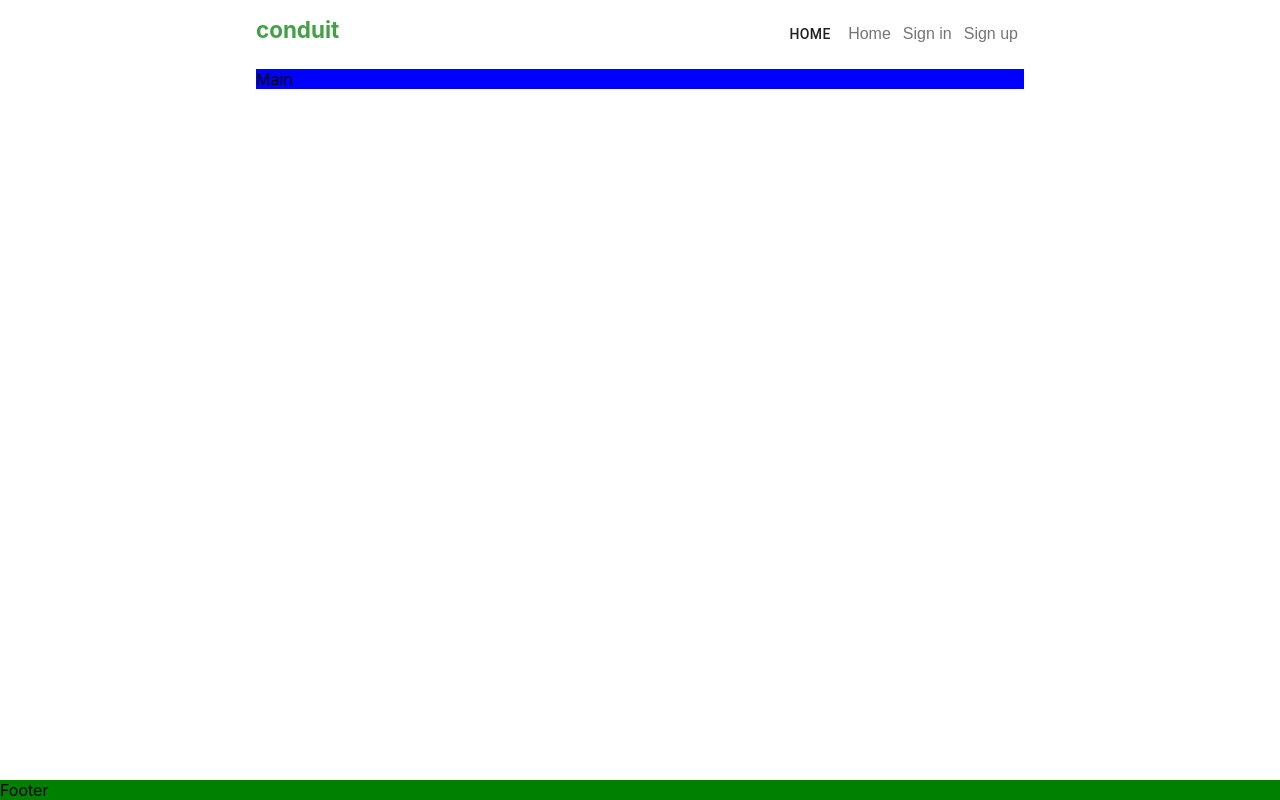
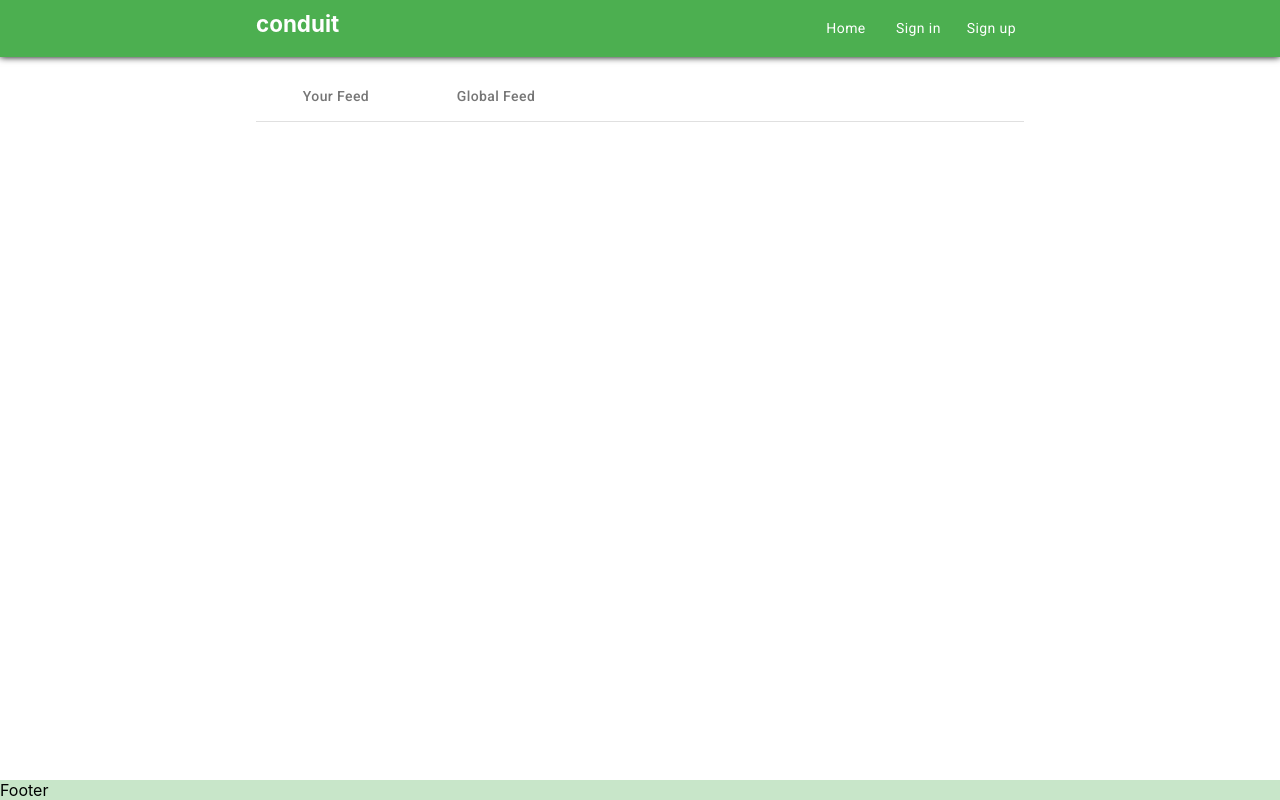
Before and after one commit to alexander-zevin/realworld, a React (Create React App) app: page / in a window 1280 px wide. Built offline with nearby package versions, Linux system fonts and the light colour scheme.

Commit message:
add tabs

```diff
--- a/public/index.html
+++ b/public/index.html
@@ -24,6 +24,7 @@
       work correctly both with client-side routing and a non-root public URL.
       Learn how to configure a non-root public URL by running `npm run build`.
     -->
+    <link rel="stylesheet" href="https://fonts.googleapis.com/css?family=Roboto:300,400,500,700&display=swap" />
     <title>realworld</title>
   </head>
   <body>
--- a/src/App.tsx
+++ b/src/App.tsx
@@ -1,19 +1,17 @@
 import React from 'react'
 import Header from "./components/Header/Header";
-import {AppRoot, CentralBox} from "./AppStyles";
+import {AppRoot} from "./AppStyles";
 import Main from "./components/Main/Main";
 import Footer from "./components/Footer/Footer";
 
 const App = () => {
-  return (
-    <AppRoot>
-        <CentralBox>
+    return (
+        <AppRoot>
             <Header/>
             <Main/>
-        </CentralBox>
-        <Footer/>
-    </AppRoot>
-  )
+            <Footer/>
+        </AppRoot>
+    )
 }
 
 export default App
--- a/src/AppStyles.ts
+++ b/src/AppStyles.ts
@@ -1,14 +1,8 @@
 import styled from "styled-components";
 
 export const AppRoot = styled.div`
-	width: 100vw;
-  height: 100vh;
-  display: flex;
-  flex-direction: column;
-  align-items: center;
+    height: 100vh;
+    display: flex;
+    flex-direction: column;
+    align-items: center;
 `;
-
-export const CentralBox = styled.div`
-	width: 60%;
-	flex-grow: 1;
-`;
--- a/src/components/Footer/FooterStyles.ts
+++ b/src/components/Footer/FooterStyles.ts
@@ -1,6 +1,7 @@
 import styled from "styled-components";
+import {green} from "@material-ui/core/colors";
 
 export const FooterRoot = styled.footer`
-	background-color: green;
+	background-color: ${green[100]};
 	width: 100%;
 `;
--- a/src/components/Header/Header.tsx
+++ b/src/components/Header/Header.tsx
@@ -1,16 +1,15 @@
 import React from 'react'
-import {HeaderRoot, NavBtn, Navigation, Title} from "./HeaderStyles";
-import {Button} from "@material-ui/core";
+import {HeaderRoot, Navigation, Title} from "./HeaderStyles";
+import {StyledButton} from "../common/styles";
 
 const Header = () => {
     return (
         <HeaderRoot>
             <Title>conduit</Title>
             <Navigation>
-            <Button>Home</Button>
-            <NavBtn>Home</NavBtn>
-            <NavBtn>Sign in</NavBtn>
-            <NavBtn>Sign up </NavBtn>
+                <StyledButton>Home</StyledButton>
+                <StyledButton>Sign in</StyledButton>
+                <StyledButton>Sign up</StyledButton>
             </Navigation>
         </HeaderRoot>
     )
--- a/src/components/Header/HeaderStyles.ts
+++ b/src/components/Header/HeaderStyles.ts
@@ -1,28 +1,26 @@
 import styled from "styled-components";
+import {green} from "@material-ui/core/colors";
 
 export const HeaderRoot = styled.header`
-	padding: 16px 0;
+	padding: 10px 0;
 	display: flex;
 	justify-content: space-between;
+	background-color: ${green[500]};
+	align-self: stretch;
+	padding: 10px 20%;
+	position: static;
+	box-shadow: 0 0 7px 0 rgba(0, 0, 0, 1);
+	margin-bottom: 16px;
 `;
 
 export const Title = styled.span`
 	font-size: 1.4em;
 	font-weight: bold;
-	color: #43a047;
+	color: white;
 `;
 
 export const Navigation = styled.nav`
-
+	display: flex;
+	justify-content: space-between;
+	flex-basis: 210px;
 `;
-
-export const NavBtn = styled.button`
-	background-color: transparent;
-	border: none;
-	outline: none;
-	font-size: 1em;
-	color: #757575;
-	&:hover {
-		color: #212121;
-	}
-`;
--- a/src/components/Main/Main.tsx
+++ b/src/components/Main/Main.tsx
@@ -1,12 +1,32 @@
 import React from 'react'
 import {MainRoot} from "./MainStyles";
+import Tabs from '@material-ui/core/Tabs';
+import {Tab} from "@material-ui/core";
+import Divider from '@material-ui/core/Divider';
 
 const Main = () => {
-  return (
-    <MainRoot>
-        Main
-    </MainRoot>
-  )
+
+    const [value, setValue] = React.useState(2);
+
+    const handleChange = (event: React.ChangeEvent<{}>, newValue: number) => {
+        setValue(newValue);
+    };
+
+    return (
+        <MainRoot>
+            <Tabs
+                value={value}
+                indicatorColor="primary"
+                textColor="primary"
+                onChange={handleChange}
+                aria-label="disabled tabs example"
+            >
+                <Tab label="Your Feed"/>
+                <Tab label="Global Feed"/>
+            </Tabs>
+            <Divider/>
+        </MainRoot>
+    )
 }
 
 export default Main
--- a/src/components/Main/MainStyles.ts
+++ b/src/components/Main/MainStyles.ts
@@ -1,6 +1,6 @@
 import styled from "styled-components";
 
 export const MainRoot = styled.main`
-	background-color: blue;
 	flex-grow: 1;
+	width: 60%;
 `;
--- /dev/null
+++ b/src/components/common/styles.ts
@@ -0,0 +1,9 @@
+import withStyles from "@material-ui/core/styles/withStyles";
+import {Button} from "@material-ui/core";
+
+export const StyledButton = withStyles({
+    label: {
+        fontWeight: 'normal',
+        color: "white"
+    },
+})(Button);
--- a/src/index.tsx
+++ b/src/index.tsx
@@ -3,7 +3,7 @@ import ReactDOM from 'react-dom';
 import './index.css';
 import App from './App';
 import * as serviceWorker from './serviceWorker';
-import {ThemeProvider} from "styled-components";
+import {ThemeProvider} from '@material-ui/core/styles';
 import theme from "./theme";
 
 ReactDOM.render(
--- a/src/theme.ts
+++ b/src/theme.ts
@@ -1,17 +1,17 @@
 import {createMuiTheme, Theme} from "@material-ui/core";
-import {indigo} from "@material-ui/core/colors";
+import {green} from "@material-ui/core/colors";
 
 const theme: Theme = createMuiTheme({
-		palette: {
-				primary: {
-						main: indigo[400]
-				},
-		},
-		typography: {
-				button: {
-						textTransform: "none",
-				},
-		},
+	palette: {
+		primary: {
+			main: green[500]
+		}
+	},
+	typography: {
+		button: {
+			textTransform: 'none'
+		}
+	}
 });
 
 export default theme
```
Lines whose indentation alone changed are shown as unchanged.
